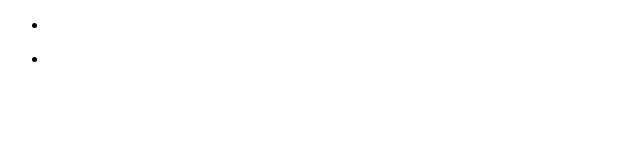
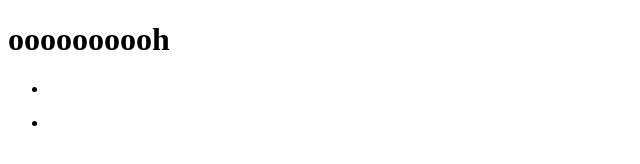
Before and after one commit to goodyjonnall/magic, a plain HTML site: page index.html in a window 1280 px wide. Shown: the whole page, without its empty margins (0-640 px from the left). Drawn offline with Linux system fonts and the light colour scheme.

Commit message:
added h1

```diff
--- a/index.html
+++ b/index.html
@@ -5,6 +5,7 @@
   <title>Documents</title>
 </head>
 <body>
+  <h1>oooooooooh</h1>
 <ul>
   <li></li>
   <p></p>
```
